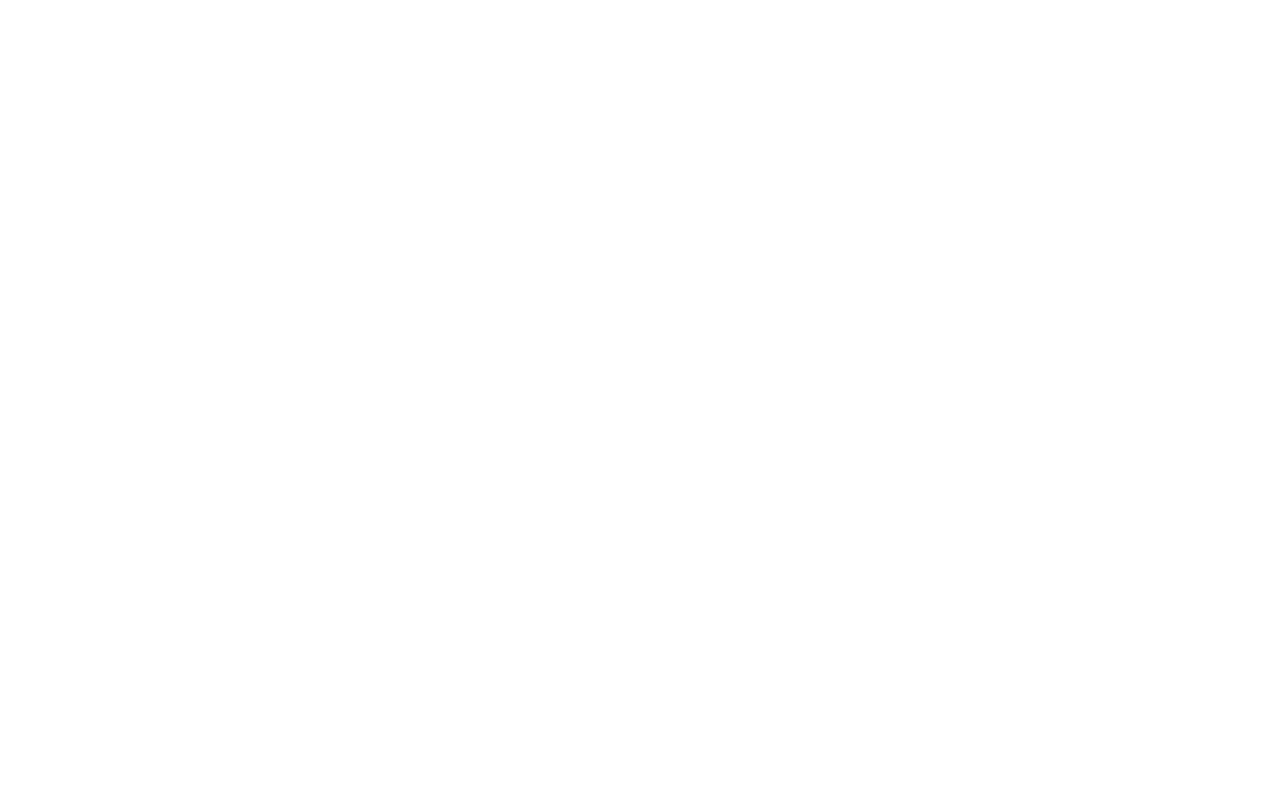
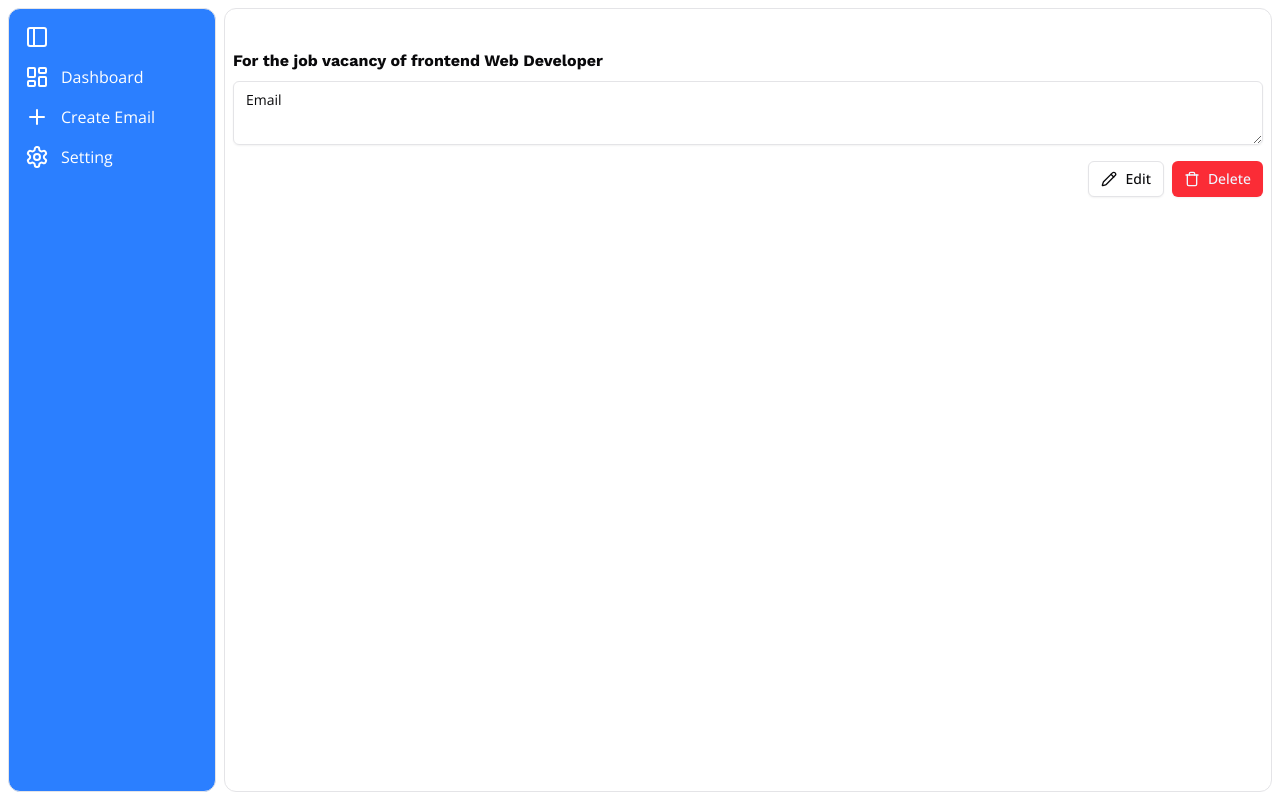
Before and after one commit to maharshidas001/ai-email-writer, a React (Vite) app: page /email/1 in a window 1280 px wide. Before the commit this address had no page. Built offline with nearby package versions, Linux system fonts and the light colour scheme.

Commit message:
Email Page

```diff
--- a/src/App.jsx
+++ b/src/App.jsx
@@ -8,7 +8,8 @@
 import Login from '@/pages/Login';
 import Signup from '@/pages/Signup';
 import DashboardLayout from '@/layouts/DashboardLayout';
-import CreateEmail from './pages/CreateEmail';
+import CreateEmail from '@/pages/CreateEmail';
+import Email from '@/pages/Email';
 
 const App = () => {
   return (
@@ -23,6 +24,7 @@
           <Route path='/' element={<DashboardLayout />}>
             <Route path='/dashboard' element={<Dashboard />} />
             <Route path='/create' element={<CreateEmail />} />
+            <Route path='/email/:emailID' element={<Email />} />
           </Route>
           <Route path='/login' element={<Login />} />
           <Route path='/signup' element={<Signup />} />
--- /dev/null
+++ b/src/pages/Email.jsx
@@ -0,0 +1,38 @@
+import { Button } from '@/components/ui/button';
+import { Textarea } from '@/components/ui/textarea';
+import { BookmarkXIcon, Check, Pencil, Trash } from 'lucide-react';
+import React, { useState } from 'react';
+
+const Email = () => {
+
+  const [isEditMode, setIsEditMode] = useState(false);
+
+  const handleUpdate = () => {
+    setIsEditMode(false);
+  };
+
+  return (
+    <>
+      <div className='w-full border rounded-xl p-2 max-h-screen'>
+        <h2 className='font-bold mt-8'>For the job vacancy of frontend Web Developer</h2>
+        <Textarea className='mt-2'>Email</Textarea>
+        <div className='mt-4 flex gap-2 justify-end'>
+          {/* If edit mode on */}
+          {!isEditMode ? (
+            <>
+              <Button variant='outline' className='hover:bg-primary hover:text-white' onClick={() => setIsEditMode(true)}><Pencil /> Edit</Button>
+              <Button className='bg-red-500 hover:bg-red-400'><Trash /> Delete</Button>
+            </>
+          ) : (
+            <>
+              <Button onClick={handleUpdate}><Check /> Update</Button>
+              <Button variant='outline' onClick={() => setIsEditMode(false)}><BookmarkXIcon /> Cancel</Button>
+            </>
+          )}
+        </div>
+      </div>
+    </>
+  )
+}
+
+export default Email;
```
Also changed, not shown: 1 other file (tests, documents, lock files or other folders).
